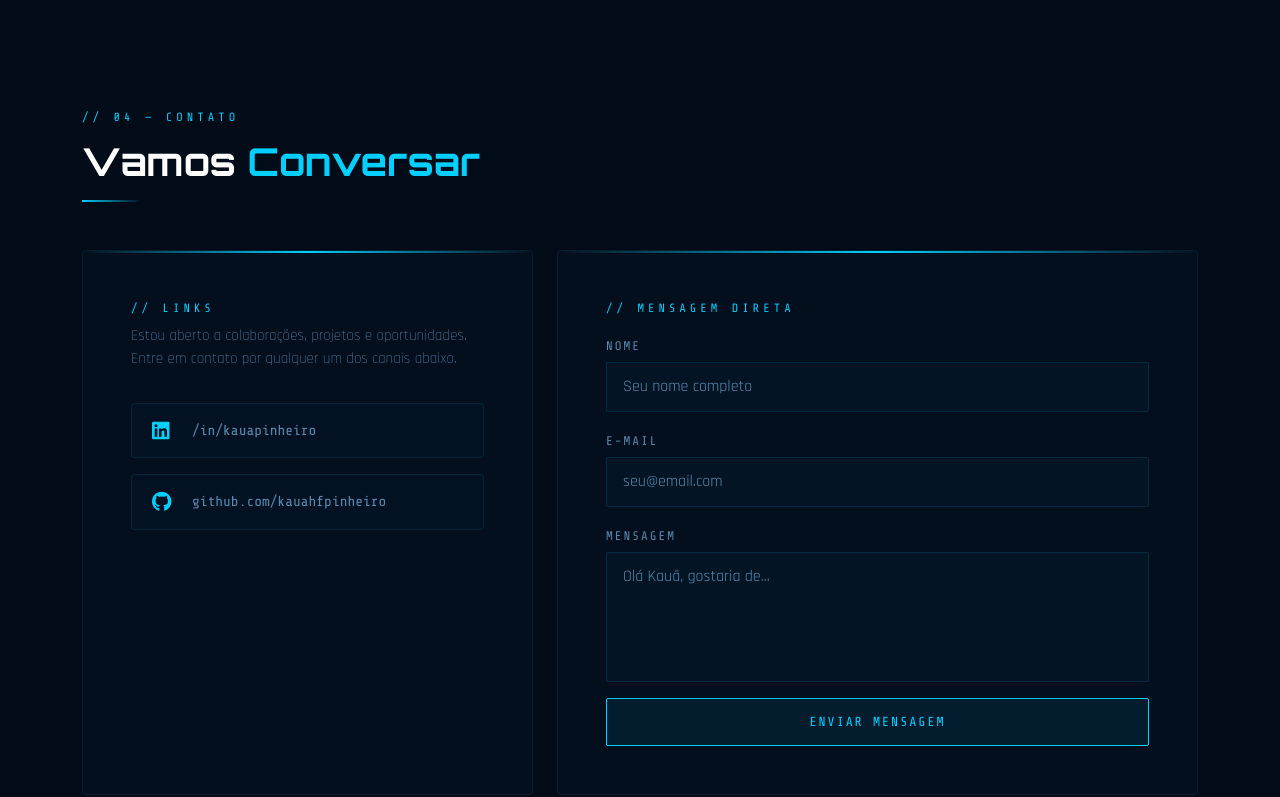
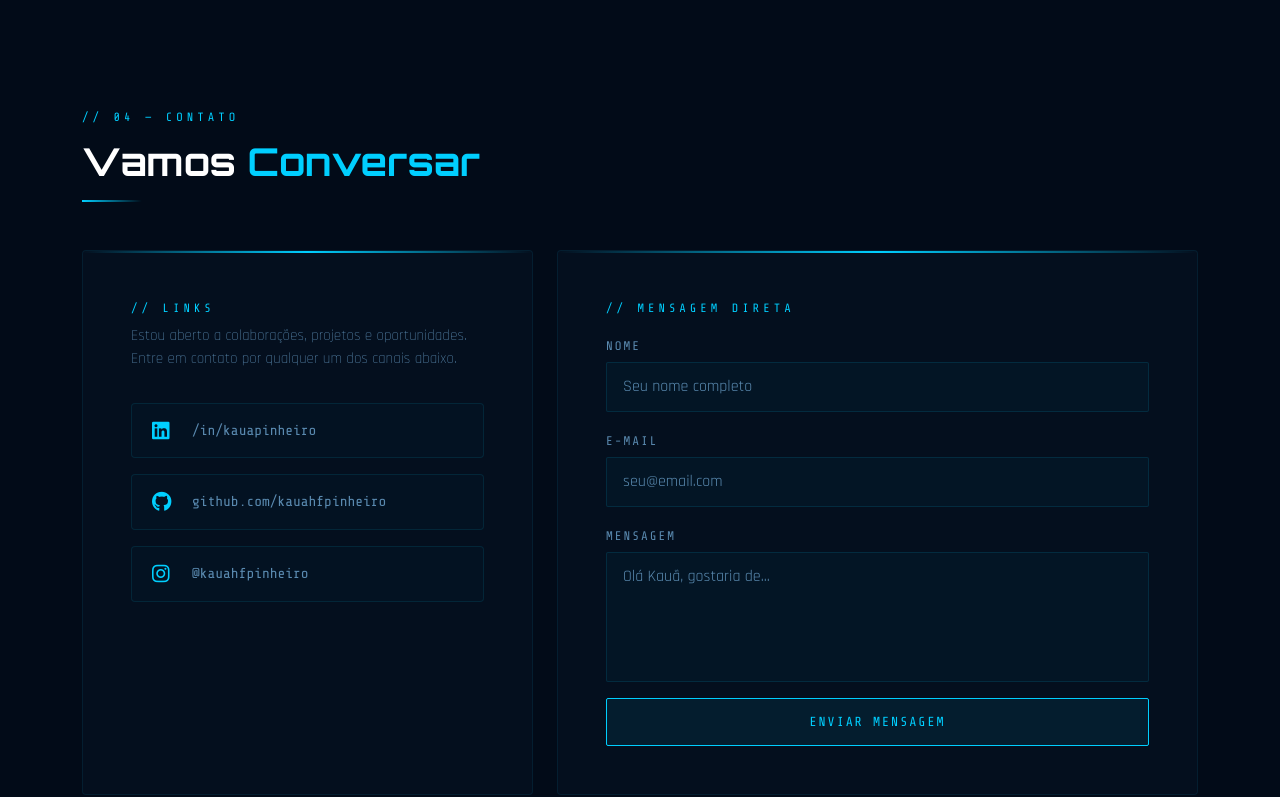
Before and after one commit to kauahfpinheiro/portfolio, a plain HTML site: page index.html in a window 1280 px wide. Shown: the part 3032-3829 px from the top of the page. Drawn offline with nearby package versions, Linux system fonts and the light colour scheme.

Commit message:
Update index.html

```diff
--- a/index.html
+++ b/index.html
@@ -143,6 +143,9 @@
                 <a href="https://www.linkedin.com/in/kauapinheiro/" target="_blank" class="btn-project">
                   <i class="fab fa-linkedin"></i> LinkedIn
                 </a>
+                <a href="https://www.instagram.com/kauahfpinheiro/" target="_blank" class="btn-project">
+                      <i class="fab fa-instagram"></i> Instagram
+                </a>
               </div>
             </div>
           </div>
@@ -279,6 +282,10 @@
                 <i class="fab fa-github"></i>
                 <span>github.com/kauahfpinheiro</span>
               </a>
+              <a href="https://www.instagram.com/kauahfpinheiro/" target="_blank" class="contact-link">
+                <i class="fab fa-instagram"></i>
+                <span>@kauahfpinheiro</span>
+              </a>
             </div>
           </div>
         </div>
```
